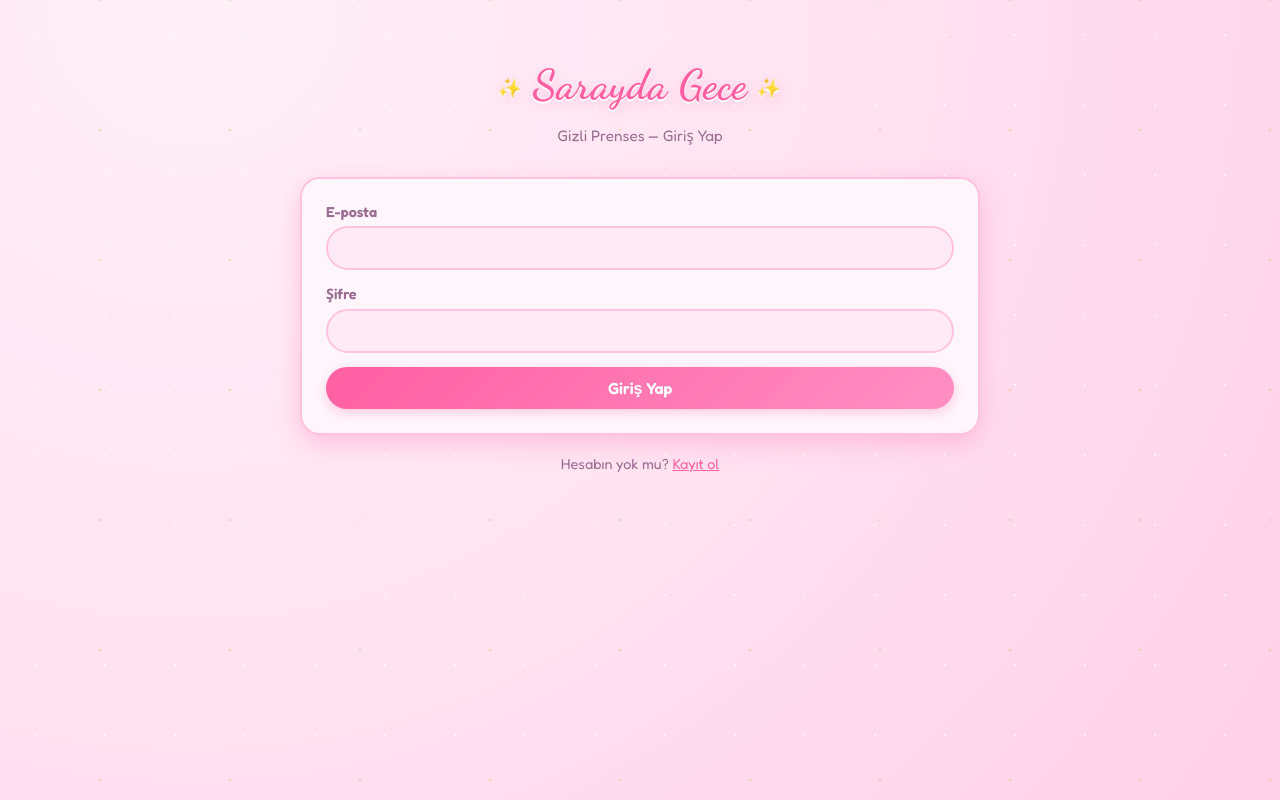
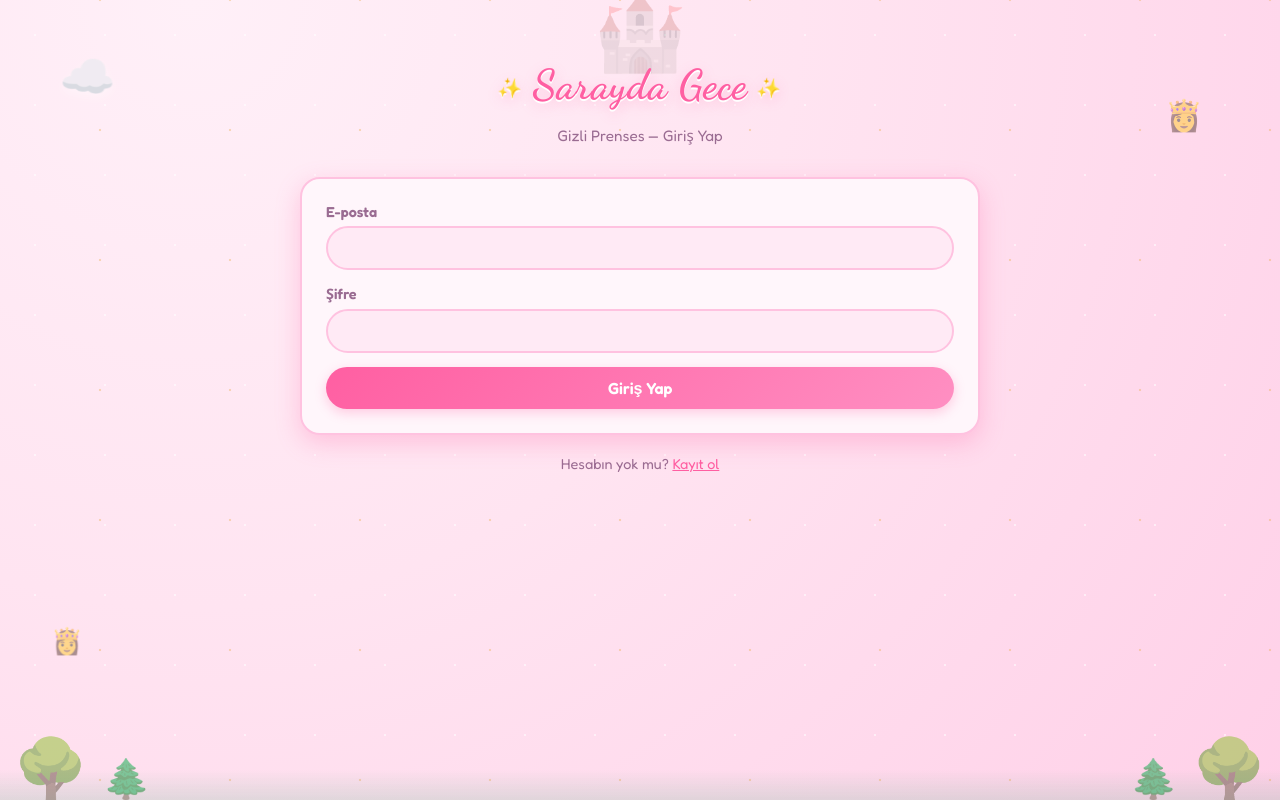
Before and after one commit to sseyhanlii/sarayda-gece, a Next.js app in the folder frontend/: page /login in a window 1280 px wide. Built offline with nearby package versions, Linux system fonts and the light colour scheme; no server answers.

Commit message:
Add files via upload

```diff
--- a/frontend/app/globals.css
+++ b/frontend/app/globals.css
@@ -111,6 +111,80 @@ body::before {
 
 a {
   color: var(--accent);
+}
+
+/* ============================================================
+   Sahne süslemeleri 🏰☁️🌳👸 — masal diyarı hissini her sayfada
+   sabit tutan, tıklanamaz (pointer-events:none) dekoratif katman.
+   İçerik her zaman bunun ÜSTÜNDE kalır (.page z-index:1 > burada 0).
+   ============================================================ */
+.scene-decor {
+  position: fixed;
+  inset: 0;
+  overflow: hidden;
+  pointer-events: none;
+  z-index: 0;
+}
+
+.scene-decor .castle {
+  position: absolute;
+  top: -6px;
+  left: 50%;
+  transform: translateX(-50%);
+  font-size: 4.6rem;
+  opacity: 0.18;
+  line-height: 1;
+}
+
+.scene-decor .cloud {
+  position: absolute;
+  opacity: 0.55;
+  filter: drop-shadow(0 4px 6px rgba(255, 255, 255, 0.7));
+  animation: driftCloud linear infinite;
+  will-change: transform;
+}
+
+.scene-decor .cloud.c1 { top: 6%; left: -12%; font-size: 2.8rem; animation-duration: 46s; animation-delay: 0s; }
+.scene-decor .cloud.c2 { top: 15%; left: -22%; font-size: 2rem; animation-duration: 60s; animation-delay: 9s; }
+.scene-decor .cloud.c3 { top: 3%; left: -32%; font-size: 3.2rem; animation-duration: 72s; animation-delay: 22s; }
+.scene-decor .cloud.c4 { top: 22%; left: -16%; font-size: 1.8rem; animation-duration: 52s; animation-delay: 33s; }
+
+@keyframes driftCloud {
+  from { transform: translateX(0); }
+  to { transform: translateX(140vw); }
+}
+
+.scene-decor .tree {
+  position: absolute;
+  bottom: -6px;
+  opacity: 0.5;
+}
+.scene-decor .tree.t1 { left: 1%; font-size: 3.8rem; }
+.scene-decor .tree.t2 { left: 8%; font-size: 2.4rem; bottom: -2px; }
+.scene-decor .tree.t3 { right: 1%; font-size: 3.8rem; }
+.scene-decor .tree.t4 { right: 8%; font-size: 2.4rem; bottom: -2px; }
+
+.scene-decor .princess {
+  position: absolute;
+  font-size: 1.9rem;
+  opacity: 0.5;
+  animation: floatSparkle 5s ease-in-out infinite;
+}
+.scene-decor .princess.p1 { top: 12%; right: 6%; animation-delay: 0.5s; }
+.scene-decor .princess.p2 { bottom: 18%; left: 4%; font-size: 1.6rem; animation-delay: 2s; }
+
+.scene-decor .ground {
+  position: absolute;
+  bottom: 0;
+  left: 0;
+  right: 0;
+  height: 30px;
+  background: linear-gradient(180deg, rgba(63, 174, 122, 0) 0%, rgba(63, 174, 122, 0.16) 100%);
+}
+
+@media (max-width: 600px) {
+  .scene-decor .castle { font-size: 3.2rem; opacity: 0.14; }
+  .scene-decor .tree.t2, .scene-decor .tree.t4, .scene-decor .princess.p2 { display: none; }
 }
 
 .page {
--- a/frontend/app/layout.js
+++ b/frontend/app/layout.js
@@ -8,7 +8,26 @@ export const metadata = {
 export default function RootLayout({ children }) {
   return (
     <html lang="tr">
-      <body>{children}</body>
+      <body>
+        {/* Masal diyarı sahne süslemeleri: bulutlar, saray, ağaçlar, prensesler —
+            sabit, tıklanamaz, tüm sayfalarda aynı (bkz. globals.css .scene-decor).
+            Salt görsel/dekoratif olduğu için ekran okuyuculardan gizlenir. */}
+        <div className="scene-decor" aria-hidden="true">
+          <span className="castle">🏰</span>
+          <span className="cloud c1">☁️</span>
+          <span className="cloud c2">☁️</span>
+          <span className="cloud c3">☁️</span>
+          <span className="cloud c4">☁️</span>
+          <span className="tree t1">🌳</span>
+          <span className="tree t2">🌲</span>
+          <span className="tree t3">🌳</span>
+          <span className="tree t4">🌲</span>
+          <span className="princess p1">👸</span>
+          <span className="princess p2">👸</span>
+          <div className="ground" />
+        </div>
+        {children}
+      </body>
     </html>
   );
 }
```
Also changed, not shown: frontend/app/lobby/page.js (+86 -27 lines), frontend/app/room/[roomCode]/page.js (+11 -0 lines), frontend/lib/voice.js.
